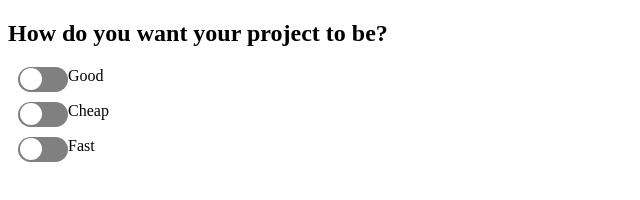
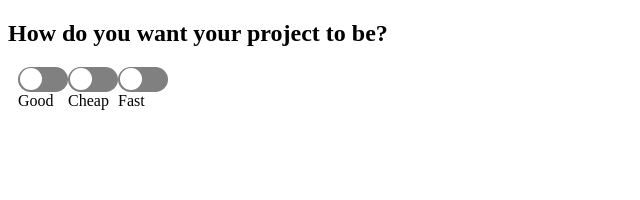
Before and after one commit to acciojob/toggler-js-adnandotdev, a website: page main.html in a window 1280 px wide. Shown: the whole page, without its empty margins (0-640 px from the left). Drawn offline with Linux system fonts and the light colour scheme.

Commit message:
created a submission

```diff
--- a/main.html
+++ b/main.html
@@ -9,27 +9,29 @@
 <body>
 	<!-- the entire body must be written by student -->
 	<h2>How do you want your project to be?</h2>
-		<div class="g1 toggle-container" id='g1'>
+	<div class='toggle-container'>
+		<div class="g1" id='g1'>
 	        <input type="checkbox" id='good' class='toggle'>
 	        <label for='good' class="button">
 	            <div class="slider"></div>
 	        </label>
 	        <span>Good</span>
 	    </div>
-		<div class="g2 toggle-container" id='g2'>
+		<div class="g2" id='g2'>
 	        <input type="checkbox" id='cheap' class='toggle'>
 	        <label for='cheap' class="button">
 	            <div class="slider"></div>
 	        </label>
 	        <span>Cheap</span>
 	    </div>
-		<div class="g3 toggle-container" id='g3'>
+		<div class="g3" id='g3'>
 	        <input type="checkbox" id='fast' class='toggle'>
 	        <label for='fast' class="button">
 	            <div class="slider"></div>
 	        </label>
 	        <span>Fast</span>
 	    </div>
+	</div>
     <script type="text/javascript" src="./script.js">
 </script>
 
```
